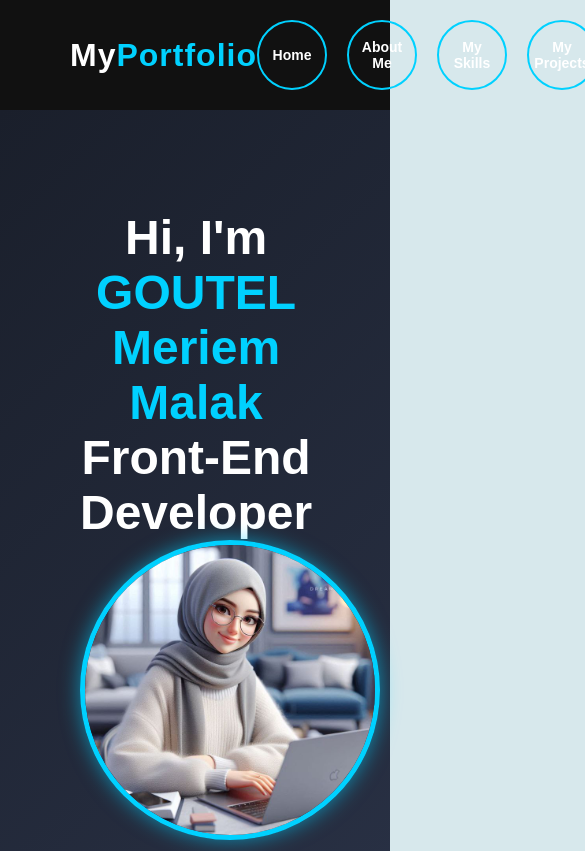
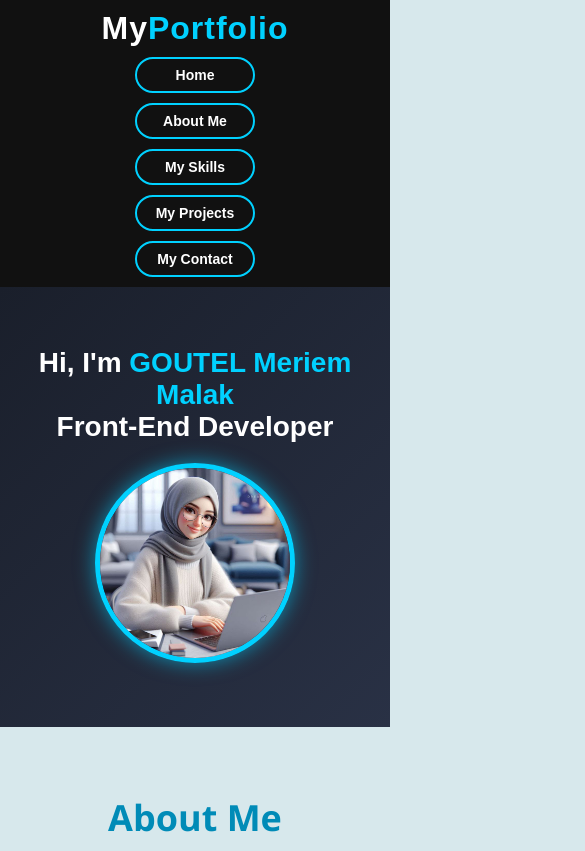
Before and after one commit to G-mer/G-mer.github.io, a plain HTML site: page index.html in a window 390 px wide. Shown: the top 851 px of the page, 585 px wide, since content can reach past the window. Drawn offline with Linux system fonts and the light colour scheme.

Commit message:
Add files via upload

```diff
--- a/style.css
+++ b/style.css
@@ -248,3 +248,53 @@ footer {
     font-size: 1.4em;
     text-align: justify;
 }
+
+/* 📱 Responsive for small screens */
+@media (max-width: 768px) {
+  .navbar {
+    flex-direction: column;
+    padding: 10px 20px;
+  }
+
+  .nav-links {
+    flex-direction: column;
+    align-items: center;
+    gap: 10px;
+    margin-top: 10px;
+  }
+
+  .nav-links a {
+    width: 120px;
+    height: auto;
+    padding: 8px 0;
+    border-radius: 20px;
+  }
+
+  .hero {
+    flex-direction: column;
+    text-align: center;
+    padding: 60px 20px;
+  }
+
+  .hero-content h1 {
+    font-size: 28px;
+  }
+
+  .hero-img img {
+    width: 200px;
+    margin-top: 20px;
+  }
+
+  section {
+    padding: 40px 20px;
+  }
+
+  .skills-container {
+    flex-direction: column;
+    gap: 15px;
+  }
+
+  .contact-box {
+    width: 90%;
+  }
+}
```
